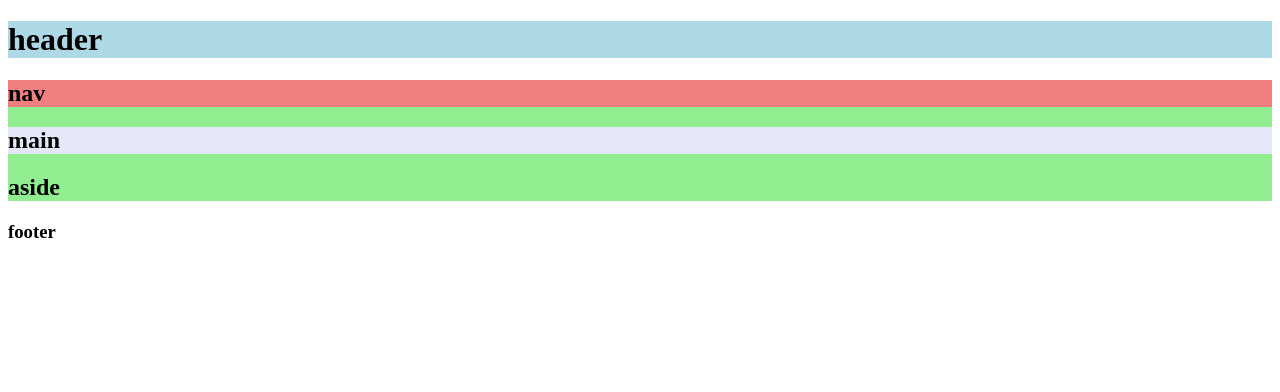
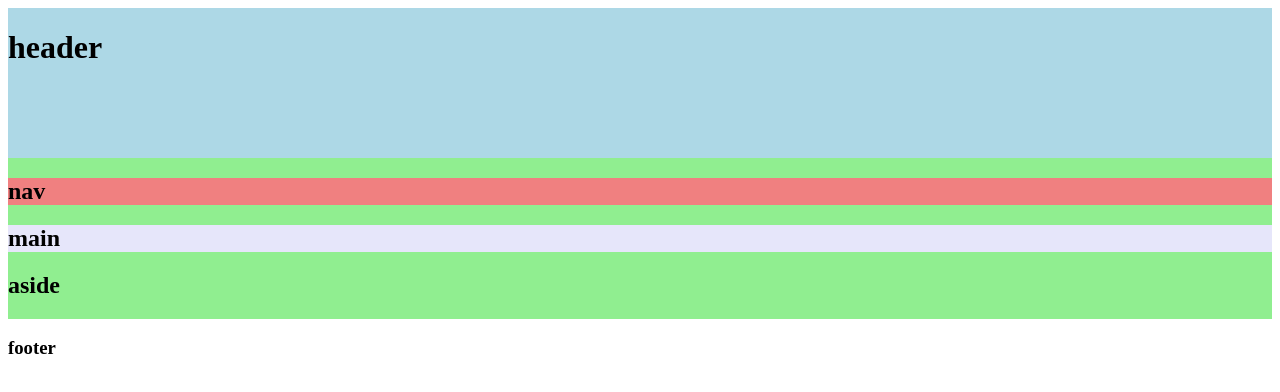
Before and after one commit to Roman23ew/Flexbox_Labs, a plain HTML site: page html/flexbox3.html in a window 1280 px wide. Drawn offline with Linux system fonts and the light colour scheme.

Commit message:
setted body and html height to 100% and added some properties for .container

```diff
--- a/css/style3.css
+++ b/css/style3.css
@@ -1,15 +1,29 @@
-.color1{
+html, body {
+    height: 100%;
+}
+
+.color1 {
     background-color: lightblue;
 }
-.color2{
+.color2 {
     background-color: lightgreen;
 }
-.color3{
+.color3 {
     background-color: lightcoral;
 }
-.color4{
+.color4 {
     background-color: lavender;
 }
-.color5{
+.color5 {
     background-color: lightgoldenrodyellow;
 }
+
+.container {
+    min-height: 100%;
+    display: flex;
+    flex-direction: column;
+}
+
+header, footer {
+    flex: 0 0 150px;
+}
```
